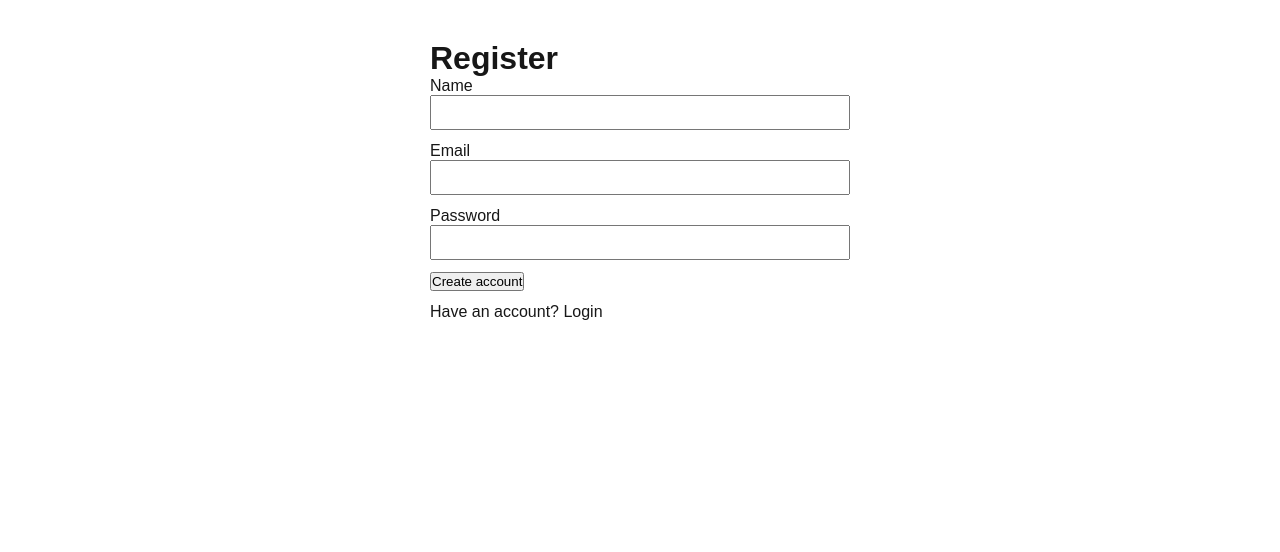
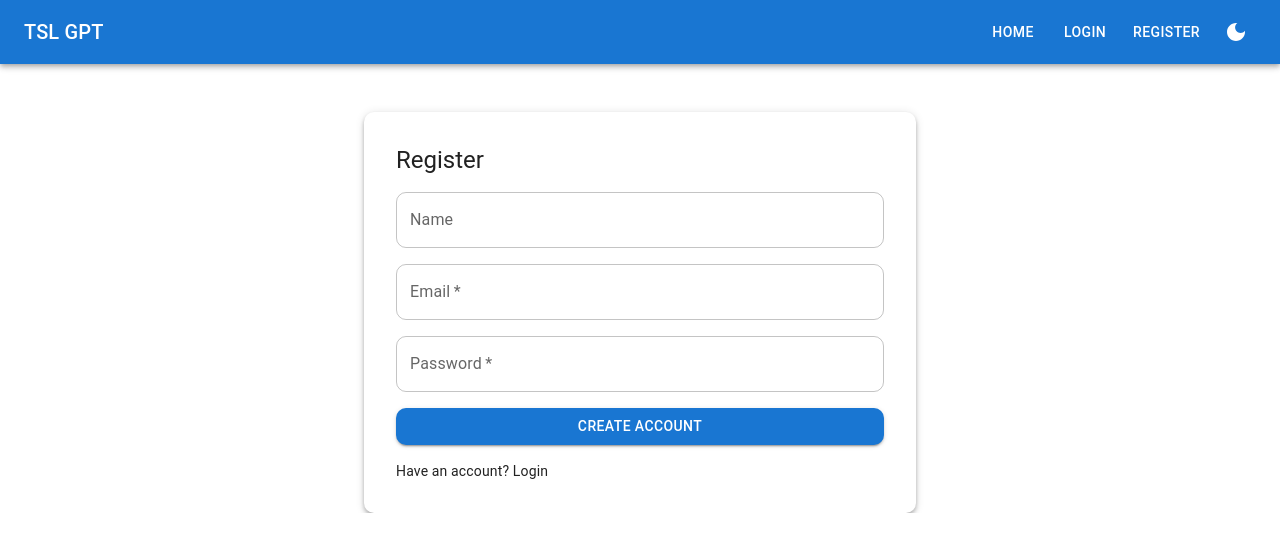
Before and after one commit to Carisky/tsl_gpt, a Next.js app in the folder frontend/: page /register in a window 1280 px wide. Shown: the top 552 px of the page. Built offline with nearby package versions, Linux system fonts and the light colour scheme; no server answers.

Commit message:
switched to mui ui

```diff
--- a/frontend/src/app/layout.tsx
+++ b/frontend/src/app/layout.tsx
@@ -2,6 +2,7 @@ import type { Metadata } from "next";
 import { Geist, Geist_Mono } from "next/font/google";
 import "./globals.css";
 import Providers from "./providers";
+import NavBar from "@/components/NavBar";
 
 const geistSans = Geist({
   variable: "--font-geist-sans",
@@ -26,7 +27,10 @@ export default function RootLayout({
   return (
     <html lang="en">
       <body className={`${geistSans.variable} ${geistMono.variable}`}>
-        <Providers>{children}</Providers>
+        <Providers>
+          <NavBar />
+          {children}
+        </Providers>
       </body>
     </html>
   );
--- a/frontend/src/app/providers.tsx
+++ b/frontend/src/app/providers.tsx
@@ -4,13 +4,28 @@ import { Provider } from "react-redux";
 import { PersistGate } from "redux-persist/integration/react";
 import { store, persistor } from "@/store/store";
 import React from "react";
+import { useSelector } from "react-redux";
+import type { RootState } from "@/store/store";
+import { ThemeProvider, CssBaseline } from "@mui/material";
+import { getTheme } from "@/theme/theme";
 
 export default function Providers({ children }: { children: React.ReactNode }) {
   return (
     <Provider store={store}>
       <PersistGate loading={null} persistor={persistor}>
-        {children}
+        <ThemeBridge>{children}</ThemeBridge>
       </PersistGate>
     </Provider>
   );
 }
+
+function ThemeBridge({ children }: { children: React.ReactNode }) {
+  const mode = useSelector((s: RootState) => s.ui.mode);
+  const theme = React.useMemo(() => getTheme(mode), [mode]);
+  return (
+    <ThemeProvider theme={theme}>
+      <CssBaseline />
+      {children}
+    </ThemeProvider>
+  );
+}
--- a/frontend/src/app/register/page.tsx
+++ b/frontend/src/app/register/page.tsx
@@ -7,6 +7,8 @@ import { apiFetch } from "@/lib/api";
 import { useRouter } from "next/navigation";
 import type { AppDispatch } from "@/store/store";
 import type { AuthResponse, RegisterRequest } from "@/types/auth";
+import { Container, Paper, TextField, Button, Stack, Typography } from "@mui/material";
+import { motion } from "framer-motion";
 
 export default function RegisterPage() {
   const [email, setEmail] = useState("");
@@ -34,44 +36,32 @@ export default function RegisterPage() {
   };
 
   return (
-    <div style={{ maxWidth: 420, margin: "40px auto" }}>
-      <h1>Register</h1>
-      <form onSubmit={onSubmit}>
-        <div style={{ marginBottom: 12 }}>
-          <label>Name</label>
-          <input
-            type="text"
-            value={name}
-            onChange={(e) => setName(e.target.value)}
-            style={{ width: "100%", padding: 8 }}
-          />
-        </div>
-        <div style={{ marginBottom: 12 }}>
-          <label>Email</label>
-          <input
-            type="email"
-            value={email}
-            onChange={(e) => setEmail(e.target.value)}
-            style={{ width: "100%", padding: 8 }}
-            required
-          />
-        </div>
-        <div style={{ marginBottom: 12 }}>
-          <label>Password</label>
-          <input
-            type="password"
-            value={password}
-            onChange={(e) => setPassword(e.target.value)}
-            style={{ width: "100%", padding: 8 }}
-            required
-          />
-        </div>
-        {error && <p style={{ color: "red" }}>{error}</p>}
-        <button type="submit">Create account</button>
-      </form>
-      <p style={{ marginTop: 12 }}>
-        Have an account? <a href="/login">Login</a>
-      </p>
-    </div>
+    <Container maxWidth="sm" sx={{ mt: 6 }}>
+      <motion.div initial={{ opacity: 0, y: 10 }} animate={{ opacity: 1, y: 0 }}>
+        <Paper sx={{ p: 4 }} elevation={4}>
+          <Typography variant="h5" sx={{ mb: 2 }}>
+            Register
+          </Typography>
+          <form onSubmit={onSubmit}>
+            <Stack spacing={2}>
+              <TextField label="Name" type="text" value={name} onChange={(e) => setName(e.target.value)} fullWidth />
+              <TextField label="Email" type="email" value={email} onChange={(e) => setEmail(e.target.value)} required fullWidth />
+              <TextField label="Password" type="password" value={password} onChange={(e) => setPassword(e.target.value)} required fullWidth />
+              {error && (
+                <Typography color="error" variant="body2">
+                  {error}
+                </Typography>
+              )}
+              <Button variant="contained" type="submit">
+                Create account
+              </Button>
+              <Typography variant="body2">
+                Have an account? <a href="/login">Login</a>
+              </Typography>
+            </Stack>
+          </form>
+        </Paper>
+      </motion.div>
+    </Container>
   );
 }
--- /dev/null
+++ b/frontend/src/components/NavBar.tsx
@@ -0,0 +1,35 @@
+"use client";
+
+import AppBar from "@mui/material/AppBar";
+import Toolbar from "@mui/material/Toolbar";
+import Typography from "@mui/material/Typography";
+import Box from "@mui/material/Box";
+import Button from "@mui/material/Button";
+import ThemeToggle from "@/components/ThemeToggle";
+import { useSelector } from "react-redux";
+import type { RootState } from "@/store/store";
+
+export default function NavBar() {
+  const isAuthed = useSelector((s: RootState) => Boolean(s.auth.token));
+  return (
+    <AppBar position="static" color="primary">
+      <Toolbar>
+        <Typography variant="h6" sx={{ flexGrow: 1 }}>
+          TSL GPT
+        </Typography>
+        <Box sx={{ display: "flex", gap: 1, alignItems: "center" }}>
+          <Button color="inherit" href="/">Home</Button>
+          {!isAuthed ? (
+            <>
+              <Button color="inherit" href="/login">Login</Button>
+              <Button color="inherit" href="/register">Register</Button>
+            </>
+          ) : (
+            <Button color="inherit" href="/dashboard">Dashboard</Button>
+          )}
+          <ThemeToggle />
+        </Box>
+      </Toolbar>
+    </AppBar>
+  );
+}
--- /dev/null
+++ b/frontend/src/components/ThemeToggle.tsx
@@ -0,0 +1,21 @@
+"use client";
+
+import { IconButton, Tooltip } from "@mui/material";
+import DarkModeIcon from "@mui/icons-material/DarkMode";
+import LightModeIcon from "@mui/icons-material/LightMode";
+import { useDispatch, useSelector } from "react-redux";
+import { toggleMode } from "@/features/ui/themeSlice";
+import type { RootState, AppDispatch } from "@/store/store";
+
+export default function ThemeToggle() {
+  const mode = useSelector((s: RootState) => s.ui.mode);
+  const dispatch = useDispatch<AppDispatch>();
+  const next = mode === "light" ? "dark" : "light";
+  return (
+    <Tooltip title={`Switch to ${next} mode`}>
+      <IconButton color="inherit" onClick={() => dispatch(toggleMode())} aria-label="toggle theme">
+        {mode === "light" ? <DarkModeIcon /> : <LightModeIcon />}
+      </IconButton>
+    </Tooltip>
+  );
+}
--- /dev/null
+++ b/frontend/src/features/ui/themeSlice.ts
@@ -0,0 +1,29 @@
+"use client";
+
+import { createSlice, PayloadAction } from "@reduxjs/toolkit";
+
+export type ThemeMode = "light" | "dark";
+
+interface UiState {
+  mode: ThemeMode;
+}
+
+const initialState: UiState = {
+  mode: "light",
+};
+
+const themeSlice = createSlice({
+  name: "ui",
+  initialState,
+  reducers: {
+    setMode: (state, action: PayloadAction<ThemeMode>) => {
+      state.mode = action.payload;
+    },
+    toggleMode: (state) => {
+      state.mode = state.mode === "light" ? "dark" : "light";
+    },
+  },
+});
+
+export const { setMode, toggleMode } = themeSlice.actions;
+export default themeSlice.reducer;
--- a/frontend/src/store/store.ts
+++ b/frontend/src/store/store.ts
@@ -5,15 +5,17 @@ import { persistReducer, persistStore } from "redux-persist";
 import storage from "redux-persist/lib/storage";
 import { combineReducers } from "redux";
 import authReducer from "@/features/auth/authSlice";
+import uiReducer from "@/features/ui/themeSlice";
 
 const rootReducer = combineReducers({
   auth: authReducer,
+  ui: uiReducer,
 });
 
 const persistConfig = {
   key: "root",
   storage,
-  whitelist: ["auth"],
+  whitelist: ["auth", "ui"],
 };
 
 const persistedReducer = persistReducer(persistConfig, rootReducer);
--- /dev/null
+++ b/frontend/src/theme/theme.ts
@@ -0,0 +1,20 @@
+import { createTheme } from "@mui/material/styles";
+import type { ThemeMode } from "@/features/ui/themeSlice";
+
+export function getTheme(mode: ThemeMode) {
+  return createTheme({
+    palette: {
+      mode,
+    },
+    shape: { borderRadius: 10 },
+    components: {
+      MuiCssBaseline: {
+        styleOverrides: {
+          body: {
+            transition: "background-color 200ms ease, color 200ms ease",
+          },
+        },
+      },
+    },
+  });
+}
```
Also changed, not shown: frontend/package.json (+6 -1 lines), frontend/src/app/dashboard/page.tsx (+33 -19 lines), frontend/src/app/login/page.tsx (+30 -18 lines), 1 other file (tests, documents, lock files or other folders).
